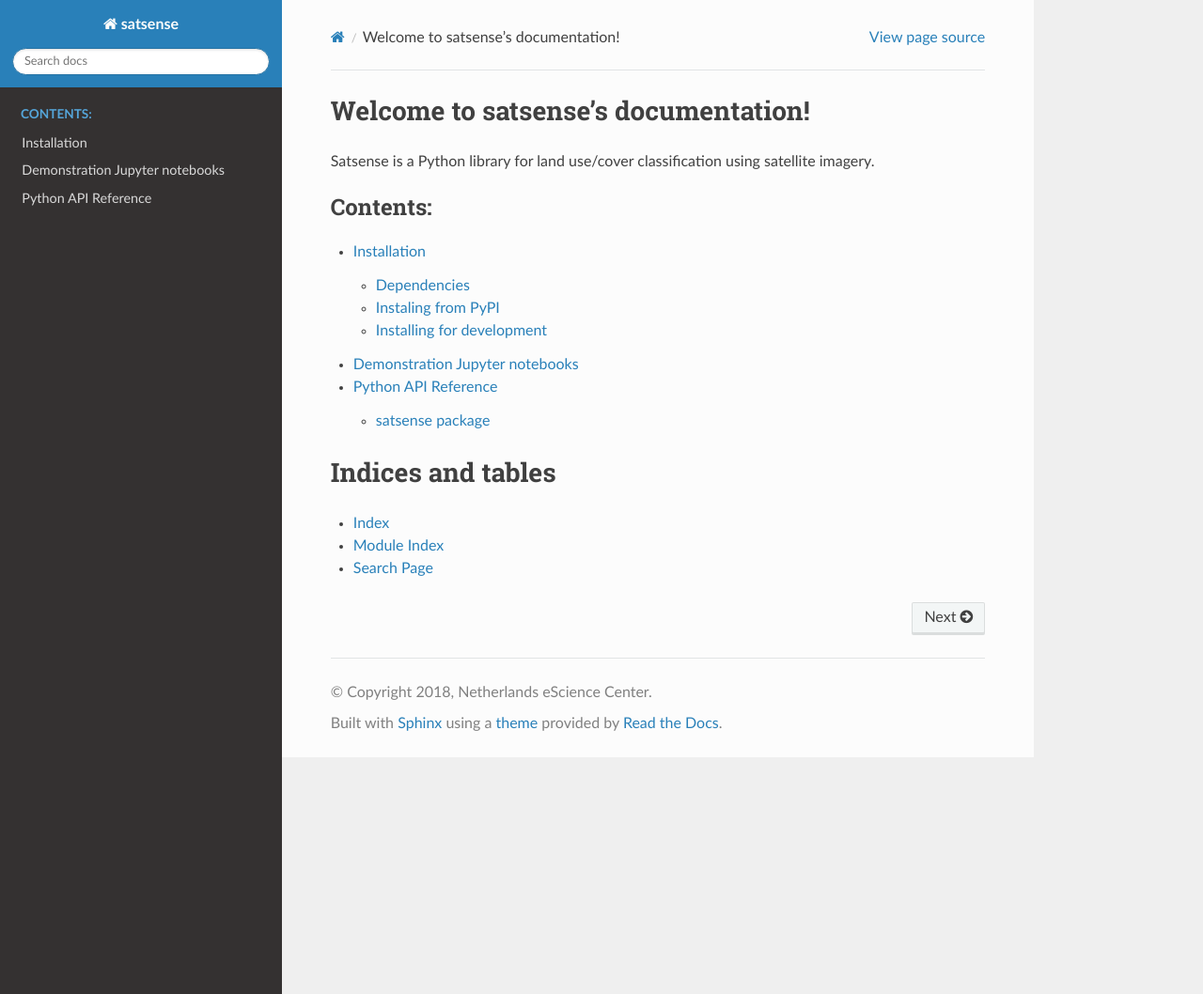
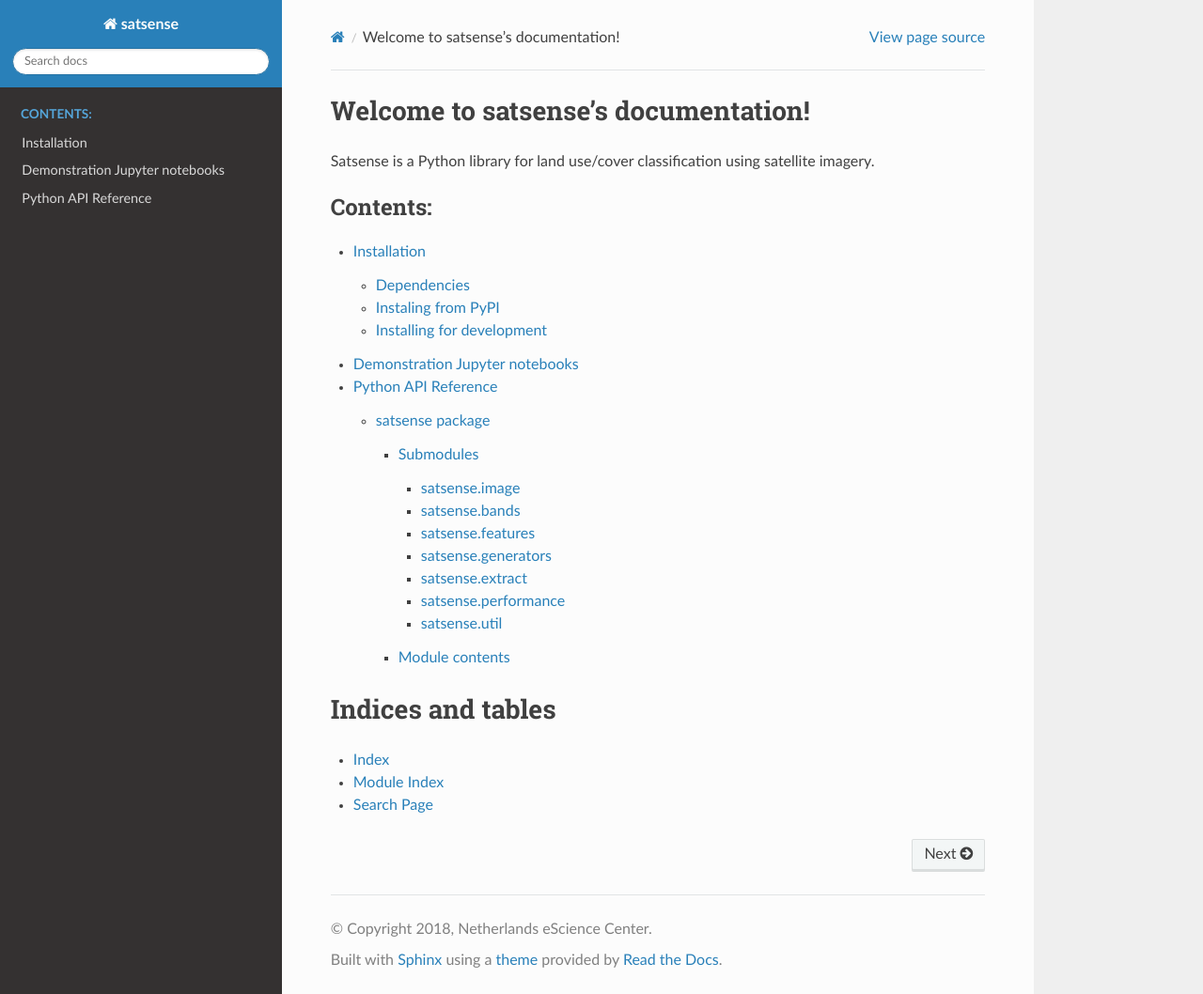
Before and after one commit to DynaSlum/satsense, a Sphinx documentation site: the page built from doc/index.rst, in a window 1280 px wide and 1058 px high. Shown: the whole window at 94% size. Built offline with Sphinx 7.4.7 and the Read the Docs theme 2.0.0, drawn with Linux system fonts in a browser that asks for light colours; formulas are drawn with MathJax 3.

Commit message:
Updated documentation rsts

```diff
--- /dev/null
+++ b/doc/api/satsense.bands.rst
@@ -0,0 +1,7 @@
+satsense.bands
+==============
+
+ .. automodule:: satsense.bands
+    :members:
+    :undoc-members:
+    :show-inheritance:
--- /dev/null
+++ b/doc/api/satsense.extract.rst
@@ -0,0 +1,7 @@
+satsense.extract
+================
+
+ .. automodule:: satsense.extract
+    :members:
+    :undoc-members:
+    :show-inheritance:
--- /dev/null
+++ b/doc/api/satsense.generators.rst
@@ -0,0 +1,7 @@
+satsense.generators
+===================
+
+ .. automodule:: satsense.generators
+    :members:
+    :undoc-members:
+    :show-inheritance:
--- a/doc/api/satsense.rst
+++ b/doc/api/satsense.rst
@@ -6,9 +6,13 @@ Submodules
 
 .. toctree::
 
-   satsense.features
-   satsense.performance
-   satsense.util
+    satsense.image
+    satsense.bands
+    satsense.features
+    satsense.generators
+    satsense.extract
+    satsense.performance
+    satsense.util
 
 Module contents
 ---------------
--- a/doc/conf.py
+++ b/doc/conf.py
@@ -194,6 +194,8 @@ intersphinx_mapping = {
     'python': ('https://docs.python.org/3/', None),
     'numpy': ('https://docs.scipy.org/doc/numpy/', None),
     'scipy': ('https://docs.scipy.org/doc/scipy/reference/', None),
+    'rasterio': ('https://rasterio.readthedocs.io/en/latest/', None),
+    'skimage': ('http://scikit-image.org/docs/dev/', None),
 }
 
 autodoc_mock_imports = [
@@ -207,6 +209,11 @@ autodoc_mock_imports = [
     'skimage',
     'scipy',
     'shapely',
+    'affine',
 ]
 
 nitpicky = True
+
+autodoc_member_order = 'bysource'
+napoleon_google_docstring = False
+napoleon_numpy_docstring = True
--- a/doc/index.rst
+++ b/doc/index.rst
@@ -5,7 +5,7 @@ Satsense is a Python library for land use/cover classification using satellite i
 
 
 .. toctree::
-   :maxdepth: 2
+   :maxdepth: 4
    :caption: Contents:
 
    installation
```
Also changed, not shown: doc/api/satsense.image.rst (added, +8 -0 lines).
